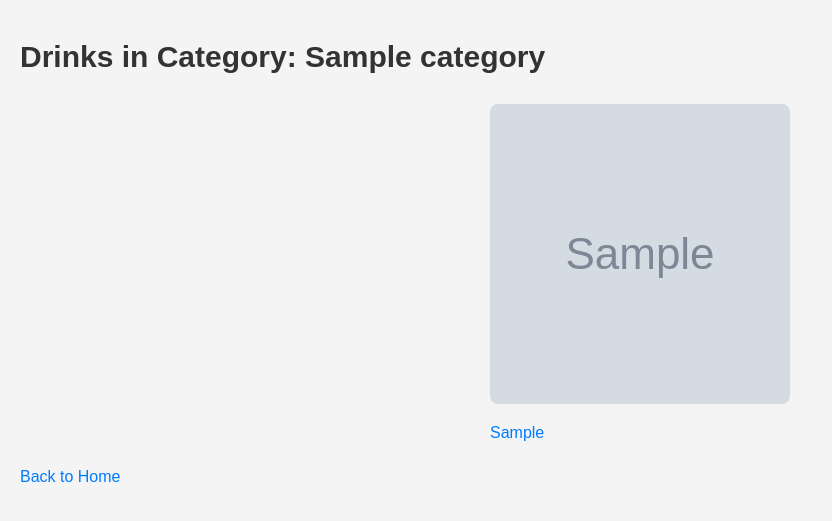
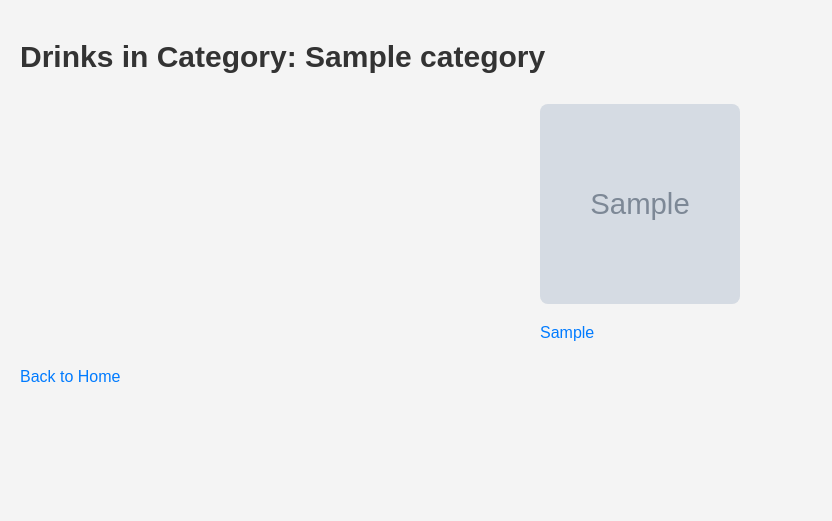
Before and after one commit to laurenrosas93/CafeCopycat, a Flask app: template templates/category.html in a window 1280 px wide. Shown: the top 521 px of the page, without its empty margins (0-832 px from the left). Run offline with Flask 3, Linux system fonts and the light colour scheme; the template is opened without the code that fills it: most values are stand-ins (such as "Sample title", 1, 10 or a date in 2020); grey boxes marked "Sample" are stand-in pictures.

Commit message:
Update style.css
Adjusted formating and sizing

```diff
--- a/static/style.css
+++ b/static/style.css
@@ -77,12 +77,6 @@ a:hover {
     background-color: #45a049;
 }
 
-.drink-thumbnail {
-    width: 300px;
-    height: 300px;
-    object-fit: cover;
-}
-
 .saved-recipes {
     width: 20%;
     height: 20%;
@@ -112,13 +106,6 @@ a:hover {
     flex-wrap: wrap;
 }
 
-.drink-of-the-day {
-    display: flex;
-    flex-direction: column;
-    align-items: center;
-    margin-bottom: 20px;
-}
-
 .centered-content {
     text-align: center;
 }
@@ -133,5 +120,11 @@ a:hover {
 
 .recipe-thumbnail{
     width: 250px;
-    height:250px;
+    height: 250px;
 }
+
+.drink-thumbnail{
+    width: 200px;
+    height: 200px;
+
+}
```
